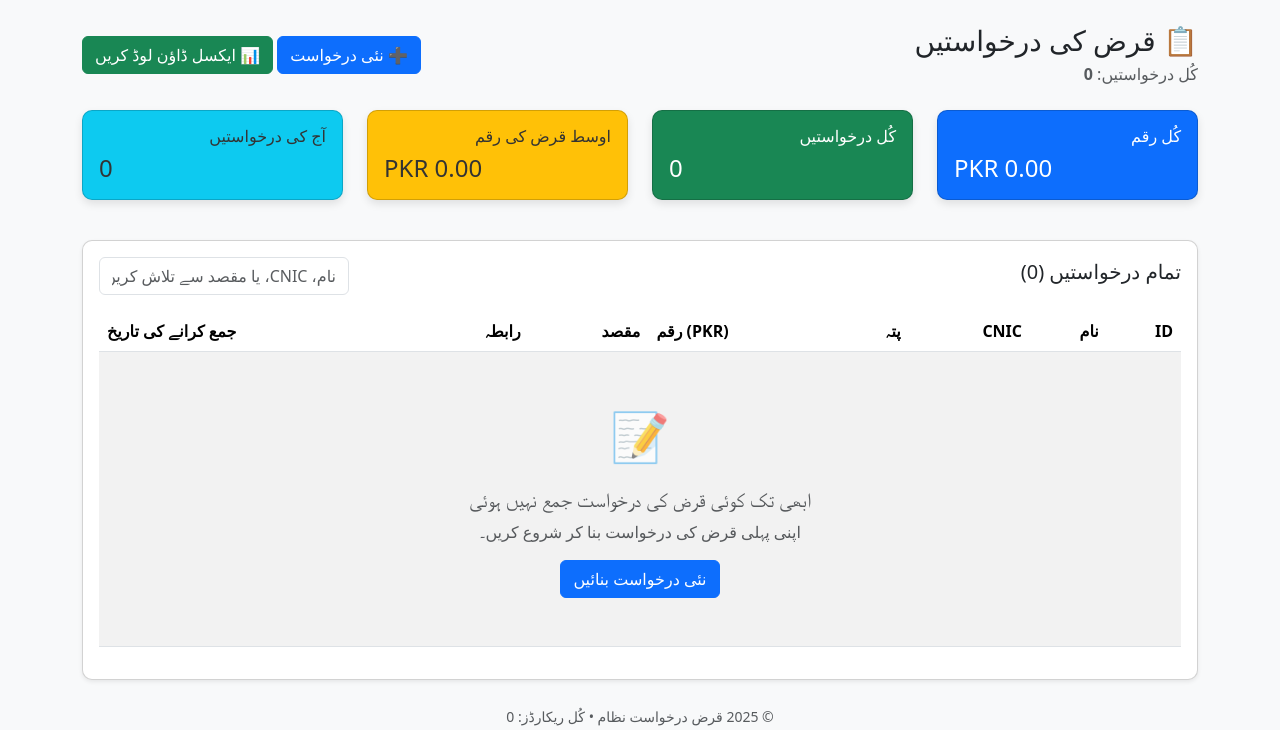
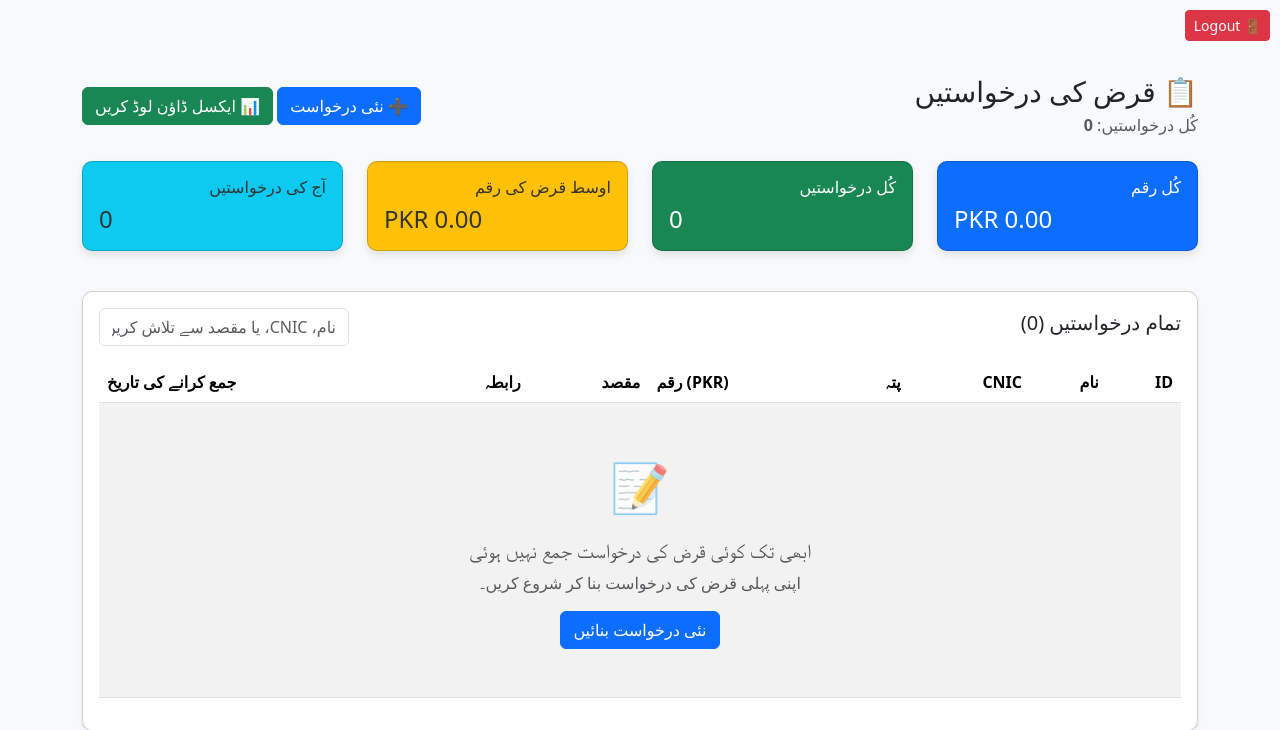
Before and after one commit to ghazanfariqbal630/Loan-Application, a Flask app: page /dashboard in a window 1280 px wide. Shown: the top 730 px of the page. Run offline with Flask 3, Linux system fonts and the light colour scheme; the visitor is signed in with stand-in values (Sample User, id 1).

Commit message:
Update dashboard.html

```diff
--- a/templates/dashboard.html
+++ b/templates/dashboard.html
@@ -2,6 +2,10 @@
 <html lang="en">
 <head>
   <meta charset="utf-8"/>
+   <div style="text-align: right; margin: 10px;">
+  <a href="{{ url_for('logout') }}" class="btn btn-danger btn-sm">🚪 Logout</a>
+   </div>
+
   <title>قرض ڈیش بورڈ</title>
   <link href="https://cdn.jsdelivr.net/npm/bootstrap@5.3.3/dist/css/bootstrap.min.css" rel="stylesheet">
   <style>
```
